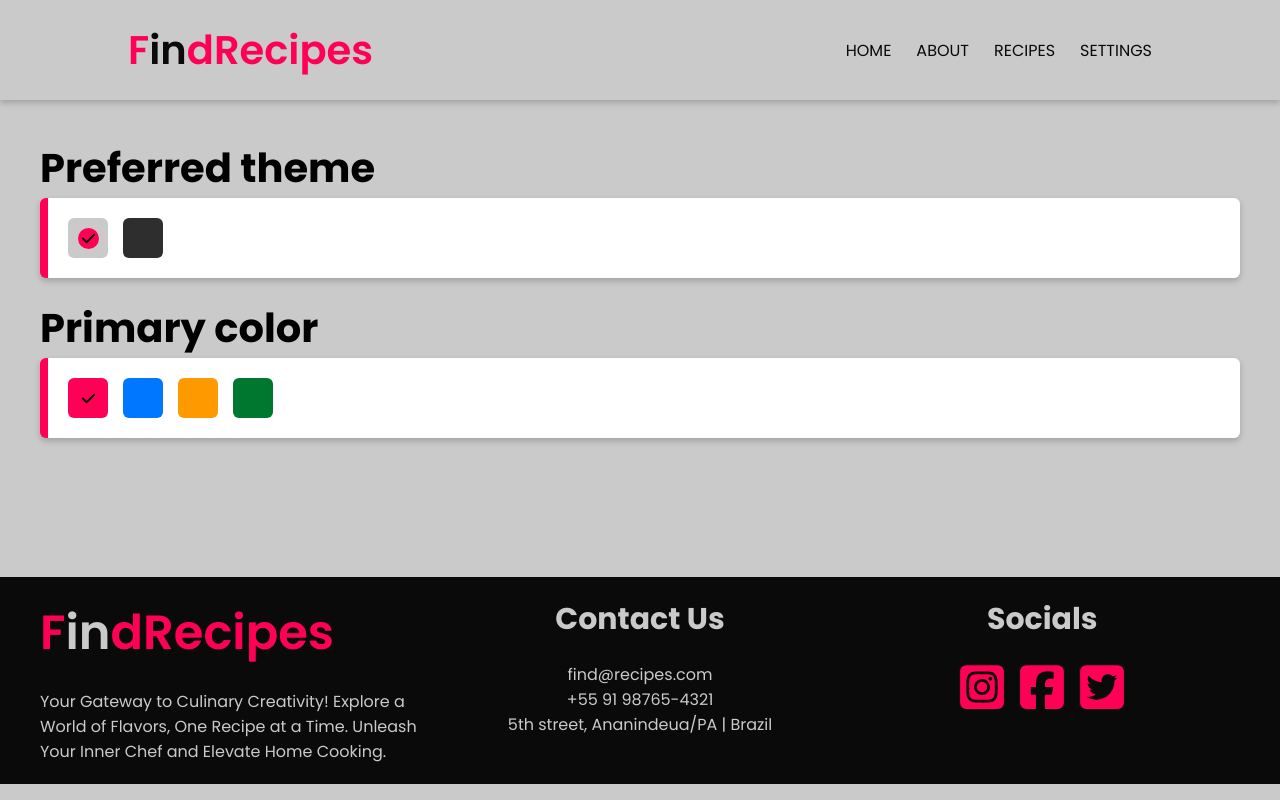
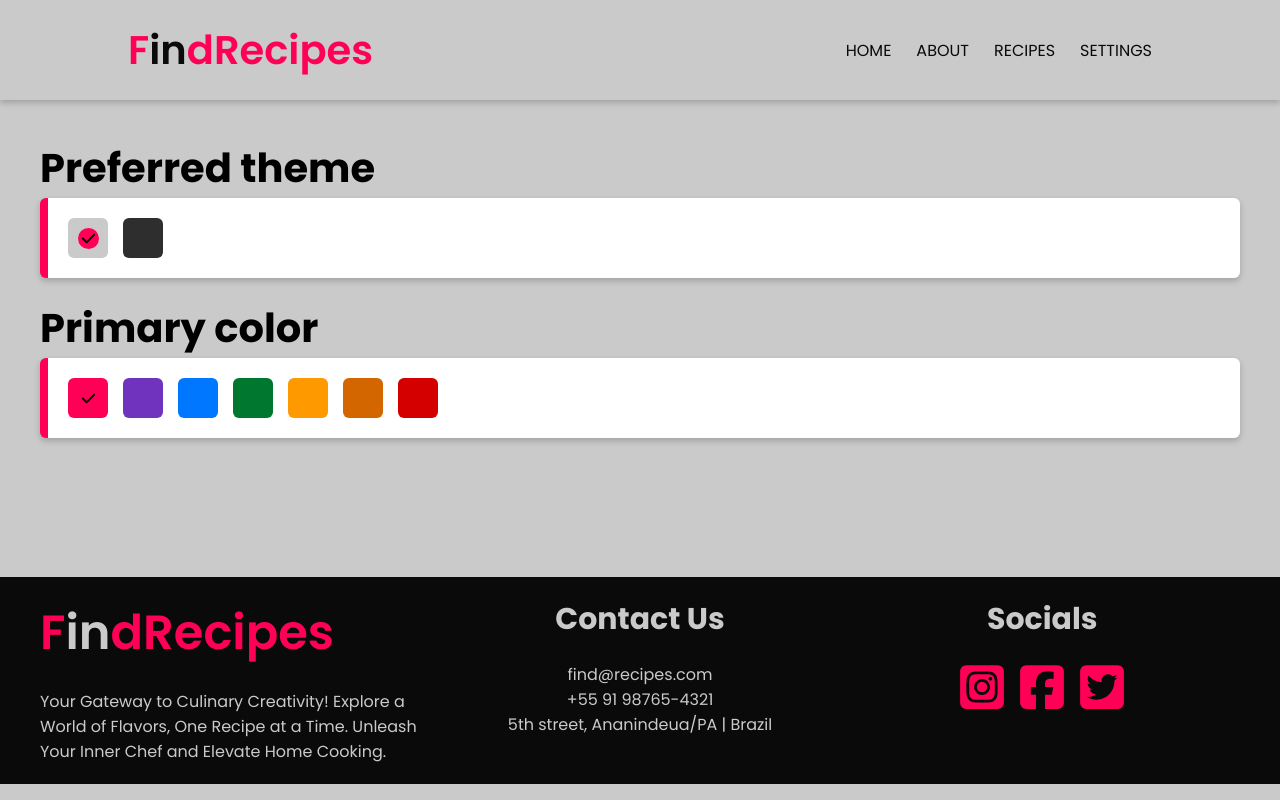
Before and after one commit to ecpieritz/find-recipes, a React (Create React App) app: page /settings in a window 1280 px wide. Built offline with nearby package versions, Linux system fonts and the light colour scheme.

Commit message:
Added more colors

```diff
--- a/src/pages/Settings.js
+++ b/src/pages/Settings.js
@@ -34,8 +34,22 @@ function Settings() {
             </div>
           )}
         </div>
+        <div className="fr-settings__options-container__option purple">
+          {color === "purple" && (
+            <div className="check ">
+              <FontAwesomeIcon icon={faCheck} />
+            </div>
+          )}
+        </div>
         <div className="fr-settings__options-container__option blue">
           {color === "blue" && (
+            <div className="check ">
+              <FontAwesomeIcon icon={faCheck} />
+            </div>
+          )}
+        </div>
+        <div className="fr-settings__options-container__option green">
+          {color === "green" && (
             <div className="check ">
               <FontAwesomeIcon icon={faCheck} />
             </div>
@@ -48,8 +62,15 @@ function Settings() {
             </div>
           )}
         </div>
-        <div className="fr-settings__options-container__option green">
-          {color === "green" && (
+        <div className="fr-settings__options-container__option orange">
+          {color === "orange" && (
+            <div className="check ">
+              <FontAwesomeIcon icon={faCheck} />
+            </div>
+          )}
+        </div>
+        <div className="fr-settings__options-container__option red">
+          {color === "red" && (
             <div className="check ">
               <FontAwesomeIcon icon={faCheck} />
             </div>
--- a/src/scss/abstracts/variables.scss
+++ b/src/scss/abstracts/variables.scss
@@ -11,6 +11,12 @@ $fr-yellow: #ff9900;
 $fr-yellow-dk: #b87004;
 $fr-green: #00772e;
 $fr-green-dk: #024b1e;
+$fr-purple: #6f33bd;
+$fr-purple-dk: #411a74;
+$fr-red: #d40000;
+$fr-red-dk: #860000;
+$fr-orange: #d46600;
+$fr-orange-dk: #9c4c01;
 $fr-text: #0A0A0A;
 $fr-text-lg: #575757;
 $fr-animation-speed: 1;
--- a/src/scss/components/settings.scss
+++ b/src/scss/components/settings.scss
@@ -47,16 +47,28 @@
         background-color: $fr-pink;
       }
 
+      &.purple {
+        background-color: $fr-purple;
+      }
+
       &.blue {
         background-color: $fr-blue;
+      }
+
+      &.green {
+        background-color: $fr-green;
       }
 
       &.yellow {
         background-color: $fr-yellow;
       }
 
-      &.green {
-        background-color: $fr-green;
+      &.orange {
+        background-color: $fr-orange;
+      }
+
+      &.red {
+        background-color: $fr-red;
       }
     }
   }
```
